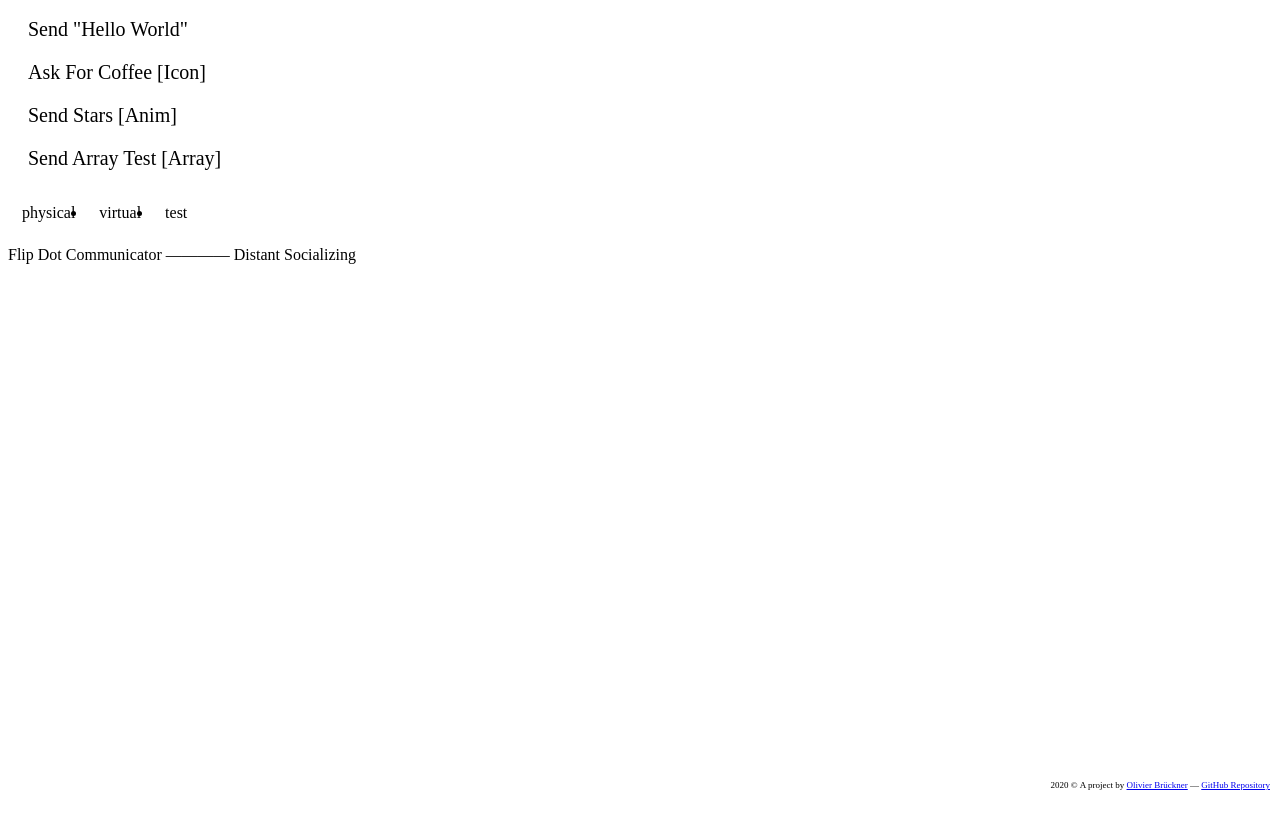
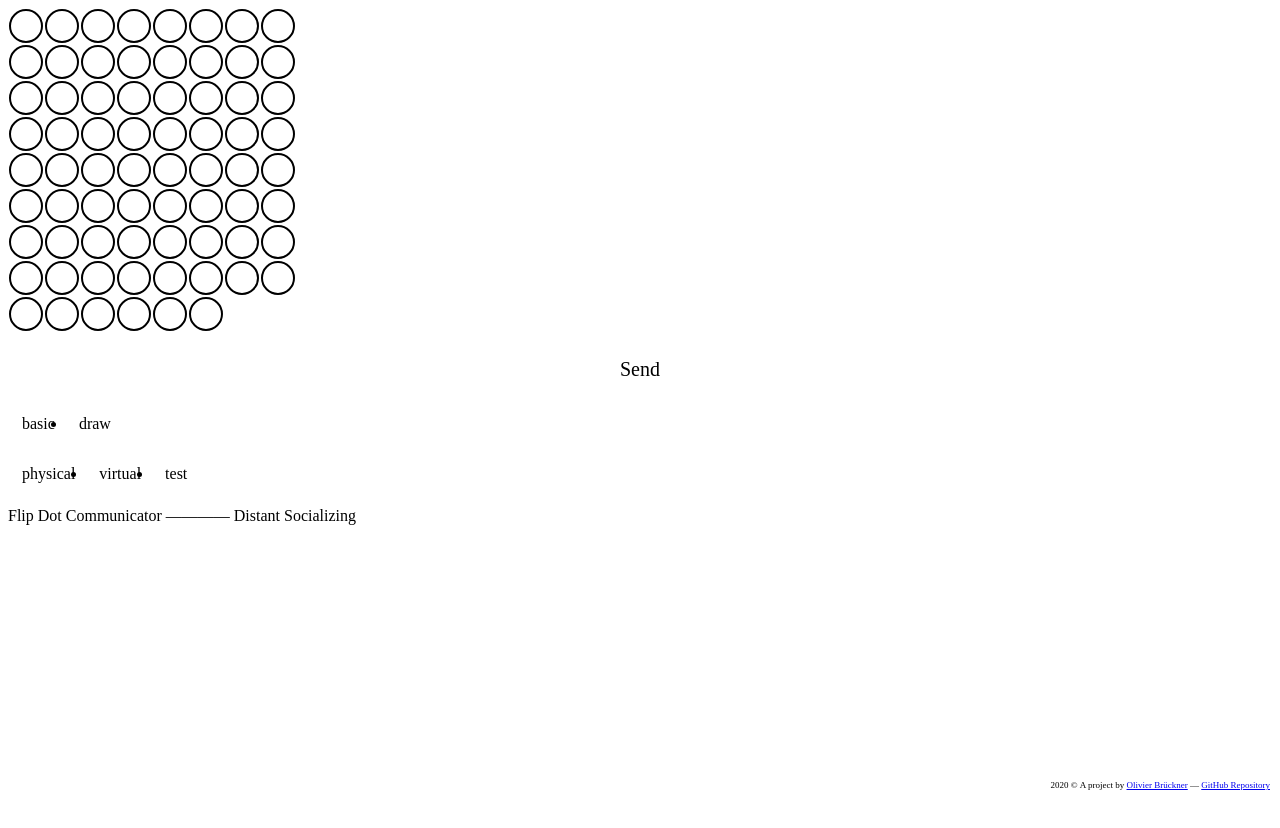
Before and after one commit to olivierbrcknr/flipdot-communicator, a Next.js app in the folder website/: page / in a window 1280 px wide. Shown: the top 828 px of the page. Built offline with nearby package versions, Linux system fonts and the light colour scheme; no server answers; the database is empty.

Commit message:
Add MatrixDraw component

```diff
--- /dev/null
+++ b/website/components/MatrixDraw/MatrixDraw.module.css
@@ -0,0 +1,28 @@
+.MatrixDraw {
+
+}
+
+.MatrixDrawContainer {
+  display: flex;
+  flex-direction: row;
+  flex-wrap: wrap;
+
+  max-width: 320px;
+  margin-bottom: 1rem;
+}
+
+.MatrixDrawPixel {
+  cursor: pointer;
+  width: calc(10% - 2px);
+  margin: 1px;
+  border: solid 2px #000;
+  border-radius: 100px;
+}
+.MatrixDrawPixel:before {
+  content: '';
+  display: block;
+  padding-top: 100%;
+}
+.MatrixDrawPixelIsOn {
+  background: var(--color-black);
+}
--- /dev/null
+++ b/website/components/MatrixDraw/index.js
@@ -0,0 +1,62 @@
+import React, {useState, useEffect} from 'react';
+
+import styles from './MatrixDraw.module.css';
+import StyledButton from '../StyledButton'
+
+const columns = 10;
+const rows = 7;
+
+const MatrixDraw = (props) => {
+
+  const [matrixState,setMatrixState] = useState( new Array(columns*rows).fill(false) );
+  const [isUpdated,setIsUpdated] = useState(false);
+
+  let classes = [styles.MatrixDraw];
+
+  useEffect( ()=>{
+    setIsUpdated(false);
+  }, [matrixState,isUpdated])
+
+  let togglePixel = (i) => {
+    let dummyMatrix = matrixState;
+    dummyMatrix[i] = !dummyMatrix[i];
+    setMatrixState(dummyMatrix);
+    setIsUpdated(true);
+  }
+
+  let pixels = matrixState.map( (px, k) => {
+
+    let pxClasses = [styles.MatrixDrawPixel];
+
+    if( px ){
+      pxClasses.push(styles.MatrixDrawPixelIsOn);
+    }
+
+    return (
+      <div
+        className={pxClasses.join(' ')}
+        key={'Pixel-'+k}
+        onClick={ () => { togglePixel(k) } }>
+
+      </div>
+    )
+  });
+
+  return(
+    <div className={classes.join(' ')}>
+
+      <div className={styles.MatrixDrawContainer}>
+        {pixels}
+      </div>
+
+      <StyledButton onClick={ () => {
+        props.callback(matrixState);
+        setMatrixState( new Array(columns*rows).fill(false) );
+      } }>
+        Send
+      </StyledButton>
+    </div>
+  )
+}
+
+export default MatrixDraw
--- a/website/components/StyledButton/StyledButton.module.css
+++ b/website/components/StyledButton/StyledButton.module.css
@@ -5,6 +5,7 @@
   border-radius: 10px;
   font-size: 20px;
   cursor: pointer;
+  justify-content: center;
 }
 
 .StyledButton:active {
--- a/website/components/Toggle/index.js
+++ b/website/components/Toggle/index.js
@@ -30,10 +30,12 @@ const Toggle = (props) => {
     }
 
     let checkHoverFn = (bool) => {
-      if( bool ){
-        descRef.current.classList.add(styles.isHovering);
-      }else{
-        descRef.current.classList.remove(styles.isHovering);
+      if( descRef.current ){
+        if( bool ){
+          descRef.current.classList.add(styles.isHovering);
+        }else{
+          descRef.current.classList.remove(styles.isHovering);
+        }
       }
     }
     let descEl = <div ref={descRef} className={styles.ToggleDescription} key={'ToggleDescKey-'+k}>
--- a/website/components/VirtualFlipDot/index.js
+++ b/website/components/VirtualFlipDot/index.js
@@ -147,6 +147,7 @@ const VirtualFlipDot = (props) => {
         alreadyDisplayedIDs: newIDs
       });
     }else{
+      setMatrix( new Array(columns*rows).fill(false) , true);
       console.log('sorry, your queue is empty 🤷‍♂️')
     }
   }
--- a/website/pages/index.js
+++ b/website/pages/index.js
@@ -11,6 +11,7 @@ import VirtualFlipDot from '../components/VirtualFlipDot'
 
 import Toggle from '../components/Toggle'
 import StyledButton from '../components/StyledButton'
+import MatrixDraw from '../components/MatrixDraw'
 
 import {messagesDB,firebaseDB} from '../components/utils/firestore'
 
@@ -30,12 +31,24 @@ const typeSelectorOptions = [
     isSelectable: true,
     description: 'Sends your message just to your website instance'
   }
-]
+];
+
+const uiOptions = [
+  {
+    val: 'basic',
+    isSelectable: true,
+  },
+  {
+    val: 'draw',
+    isSelectable: true,
+  }
+];
 
 const Home = () => {
 
   const [comState,setComState] = useState({
     sendType: 2,
+    uiType: 1,
     showFlipDot: true,
     message: {
       type: 'StartUp',
@@ -63,6 +76,7 @@ const Home = () => {
     */
 
     if( msgType === "array" ){
+      if( msgContent === false ){
         msgContent = [
           0,0,0,0,0,0,0,0,0,0,
           0,0,1,0,0,0,0,0,0,0,
@@ -72,6 +86,11 @@ const Home = () => {
           0,0,0,0,0,0,0,0,0,0,
           0,0,0,0,0,0,0,0,0,0
         ];
+      }else{
+        msgContent = msgContent.map( (i) => {
+          return ( i ? 1 : 0 );
+        });
+      }
 
       msgContent = msgContent.join('');
     }
@@ -113,7 +132,38 @@ const Home = () => {
         });
       }
     }
+
+    console.log(comState.uiType)
+
   }, [comState])
+
+  let MainUI = null;
+
+  switch( comState.uiType ){
+    case 1:
+
+      MainUI = <MatrixDraw callback={ (matrix) => { sendMessage('array',matrix); } } />;
+
+      break;
+    default:
+    case 0:
+
+      MainUI = [];
+
+      MainUI.push(<StyledButton onClick={ ()=>{ sendMessage('hello'); } }>
+                    Send "Hello World"
+                  </StyledButton>);
+      MainUI.push(<StyledButton onClick={ ()=>{ sendMessage('icon','cup'); } }>
+                    Ask For Coffee [Icon]
+                  </StyledButton>);
+      MainUI.push(<StyledButton onClick={ ()=>{ sendMessage('motion','stars'); } }>
+                    Send Stars [Anim]
+                  </StyledButton>);
+      // MainUI.push(<StyledButton onClick={ ()=>{ sendMessage('array'); } }>
+      //               Send Array Test [Array]
+      //             </StyledButton>);
+      break;
+  }
 
   return (
     <div className={classes.join(' ')}>
@@ -127,21 +177,18 @@ const Home = () => {
           <div className="InterfaceContainer">
 
             <div className="InterfaceContainer-MainUI">
-              <StyledButton onClick={ ()=>{ sendMessage('hello'); } }>
-                Send "Hello World"
-              </StyledButton>
 
-              <StyledButton onClick={ ()=>{ sendMessage('icon','cup'); } }>
-                Ask For Coffee [Icon]
-              </StyledButton>
+              {MainUI}
 
-              <StyledButton onClick={ ()=>{ sendMessage('motion','stars'); } }>
-                Send Stars [Anim]
-              </StyledButton>
-
-              <StyledButton onClick={ ()=>{ sendMessage('array'); } }>
-                Send Array Test [Array]
-              </StyledButton>
+              <div className="InterfaceContainer-MainUIToggle">
+                <Toggle
+                  options={uiOptions}
+                  value={uiOptions[comState.uiType].val}
+                  callback={ (val) => setComState({
+                    ...comState,
+                    uiType: val
+                  }) } />
+              </div>
 
             </div>
 
--- a/website/styles/index.css
+++ b/website/styles/index.css
@@ -44,6 +44,11 @@ a {
   top: 1rem;
   right: 1rem;
 }
+.InterfaceContainer-MainUIToggle {
+  margin-top: 2rem;
+  display: flex;
+  justify-content: center;
+}
 
 .FlipDotContainer {
   background: var(--color-flipDot-dark);
```
Lines whose indentation alone changed are shown as unchanged.
